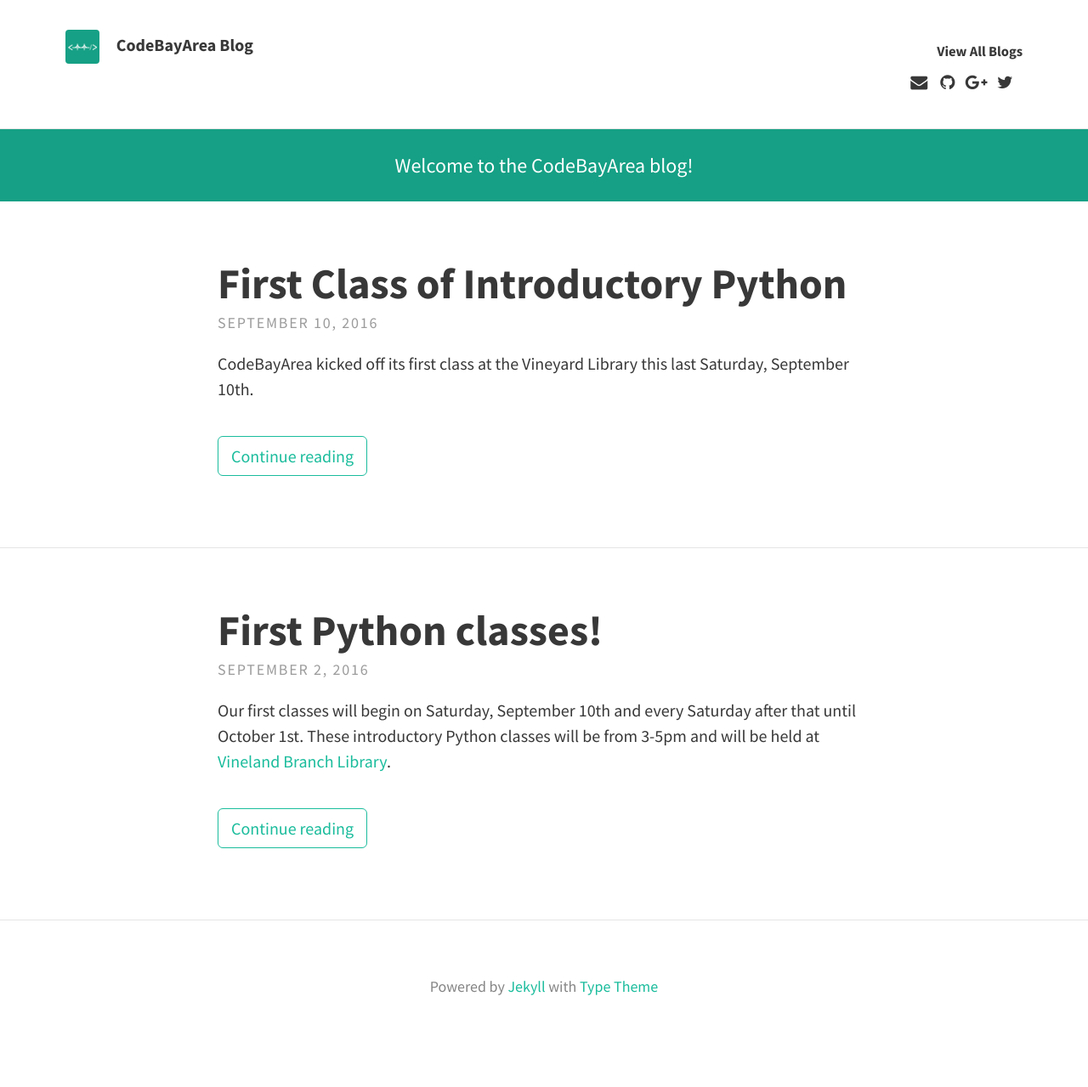
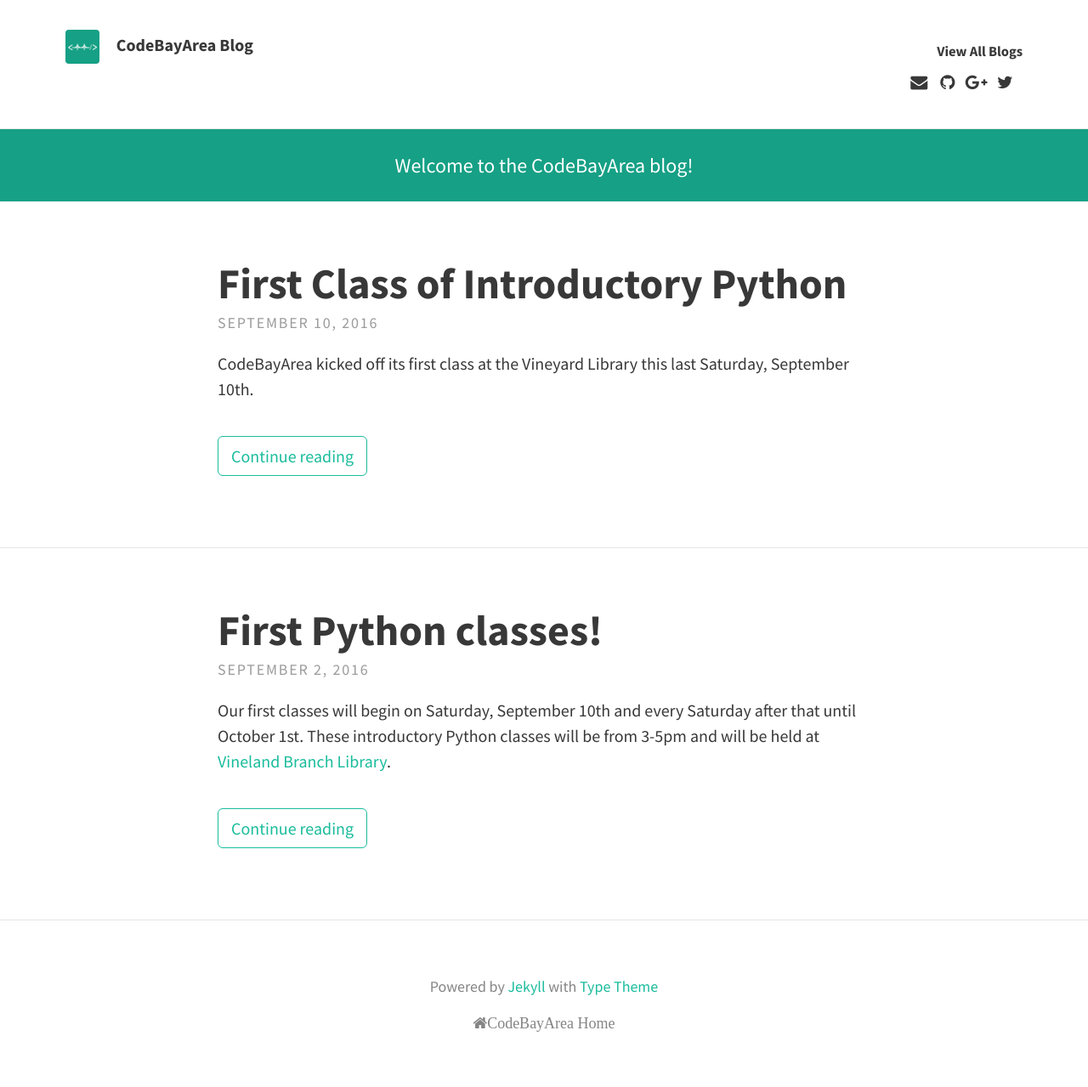
Before and after one commit to codebayarea/codebayarea.github.io, a Jekyll site: the page built from index.html, in a window 1280 px wide. Shown: the whole page at 85% size. Built offline with Jekyll 4.4.1, drawn with Linux system fonts in a browser that asks for light colours; nearby versions of some CDN libraries; the list of posts is cut into pages by our own code; before the commit the page ends 1238 px from its top, so only the background shows below that.

Commit message:
Update footer.html

```diff
--- a/_includes/footer.html
+++ b/_includes/footer.html
@@ -5,5 +5,6 @@
 {% if site.theme_settings.footer_text %}
 <footer class="site-footer">
 	<p class="text">{{ site.theme_settings.footer_text }}</p>
+	<i class="fa fa-home" aria-hidden="true">CodeBayArea Home</i>
 </footer>
 {% endif %}
```
